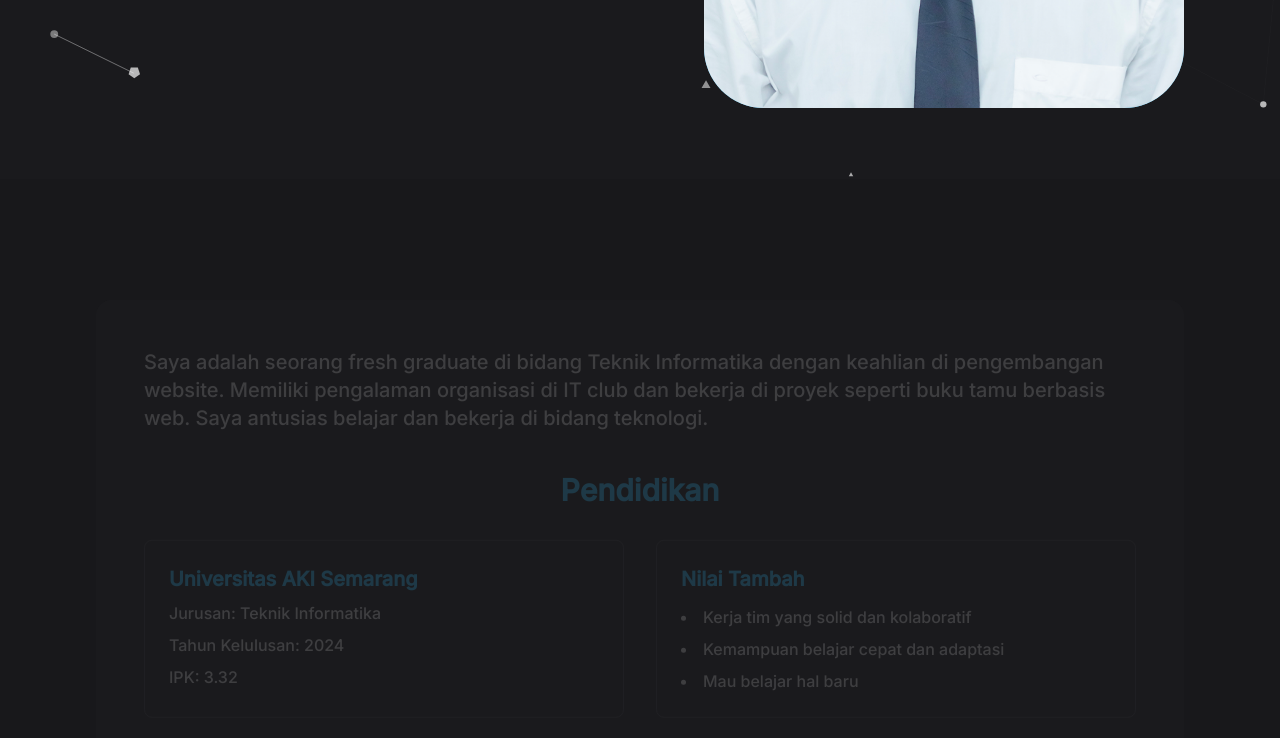
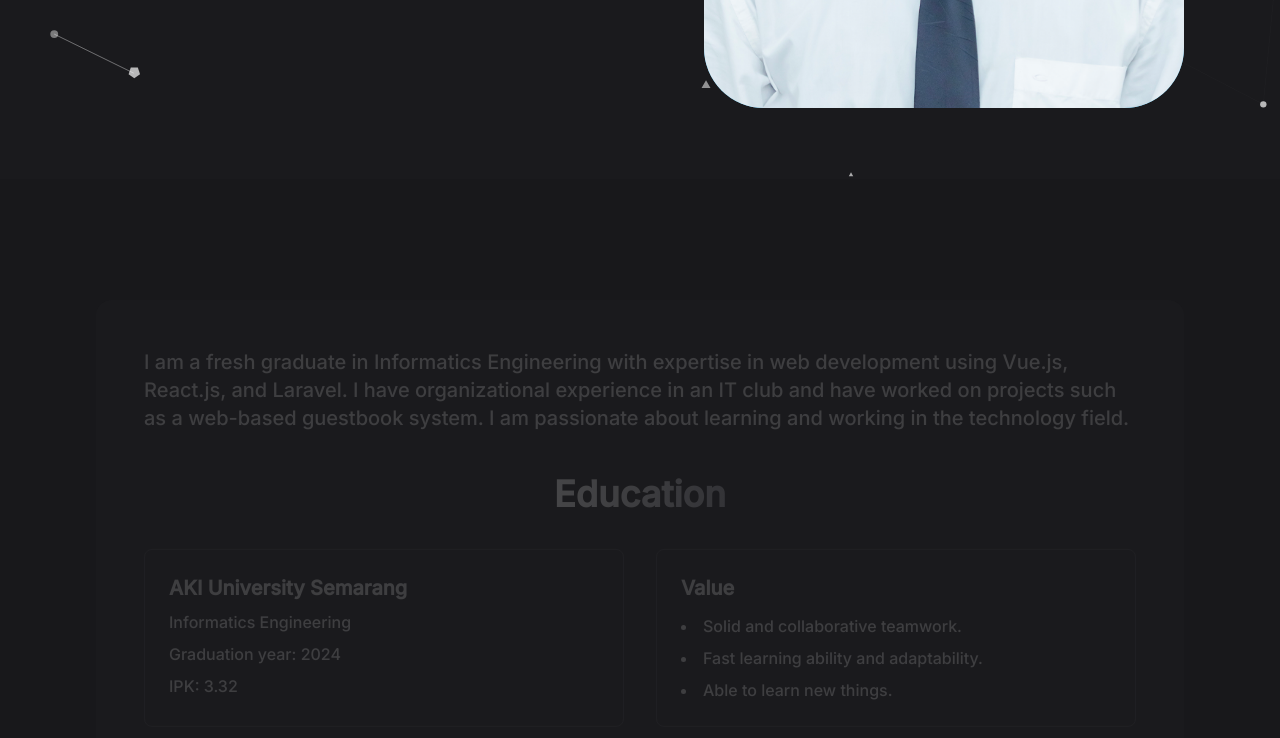
Before and after one commit to ajisdzalparo/ajisdzalparo, a React (Vite) app: page / in a window 1280 px wide. Shown: the part 621-1359 px from the top of the page. Built offline with nearby package versions, Linux system fonts and the light colour scheme.

Commit message:
mengganti cv

```diff
--- a/src/components/About.jsx
+++ b/src/components/About.jsx
@@ -12,29 +12,29 @@ export const About = () => {
         <div className="bg-zinc-800 p-8 rounded-2xl md:p-12 reveal-up">
           {/* Deskripsi Tentang */}
           <p className="text-zinc-300 mb-6 md:mb-10 md:text-xl leading-relaxed">
-            Saya adalah seorang fresh graduate di bidang Teknik Informatika dengan keahlian di pengembangan website. Memiliki pengalaman organisasi di IT club dan bekerja di proyek seperti buku tamu berbasis web. Saya antusias belajar dan
-            bekerja di bidang teknologi.
+            I am a fresh graduate in Informatics Engineering with expertise in web development using Vue.js, React.js, and Laravel. I have organizational experience in an IT club and have worked on projects such as a web-based guestbook
+            system. I am passionate about learning and working in the technology field.
           </p>
 
           {/* Section Pendidikan */}
           <section className="mb-10">
-            <h2 className="text-3xl font-bold text-center text-sky-400 mb-8">Pendidikan</h2>
+            <h2 className="headline-2 mx-auto font-bold text-center text-sky-400 mb-8">Education</h2>
             <div className="grid grid-cols-1 md:grid-cols-2 gap-8">
               {/* Informasi Universitas */}
               <div className=" rounded-lg p-6 border border-zinc-700">
-                <h3 className="text-xl font-semibold text-sky-400">Universitas AKI Semarang</h3>
-                <p className="mt-2">Jurusan: Teknik Informatika</p>
-                <p className="mt-2">Tahun Kelulusan: 2024</p>
+                <h3 className="text-xl font-semibold text-zinc-300">AKI University Semarang</h3>
+                <p className="mt-2">Informatics Engineering</p>
+                <p className="mt-2">Graduation year: 2024</p>
                 <p className="mt-2">IPK: 3.32</p>
               </div>
 
               {/* Nilai Tambah */}
               <div className="rounded-lg p-6 border border-zinc-700">
-                <h3 className="text-xl font-semibold text-sky-400">Nilai Tambah</h3>
+                <h3 className="text-xl font-semibold text-zinc-300">Value</h3>
                 <ul className="list-disc list-inside mt-3 space-y-2">
-                  <li>Kerja tim yang solid dan kolaboratif</li>
-                  <li>Kemampuan belajar cepat dan adaptasi</li>
-                  <li>Mau belajar hal baru</li>
+                  <li>Solid and collaborative teamwork.</li>
+                  <li>Fast learning ability and adaptability.</li>
+                  <li>Able to learn new things.</li>
                 </ul>
               </div>
             </div>
--- a/src/components/Footer.jsx
+++ b/src/components/Footer.jsx
@@ -111,7 +111,7 @@ export const Footer = () => {
 
             <p className="text-zinc-500 text-sm reveal-up">
               &copy; {new Date().getFullYear()}
-              <span className="text-zinc-200"> Ajis Dzalparo</span>
+              <span className="text-zinc-200"> Ajis Dzalparo | Development with ReactJS</span>
             </p>
           </div>
         </div>
--- a/src/components/Hero.jsx
+++ b/src/components/Hero.jsx
@@ -60,7 +60,7 @@ export const Hero = () => {
               <ButtonPrimary
                 label="Download CV"
                 icon="download"
-                href="https://drive.google.com/file/d/1NosTZ847LNPHS2E1rBsu-w3SdU0Pd8Hn/view"
+                href="https://drive.google.com/file/d/1-xMa_W0ZB5c6u0lCEjO6_jIluHeAdY33/view?usp=sharing"
                 target="_blank"
               />
               <ButtonOutline
```
